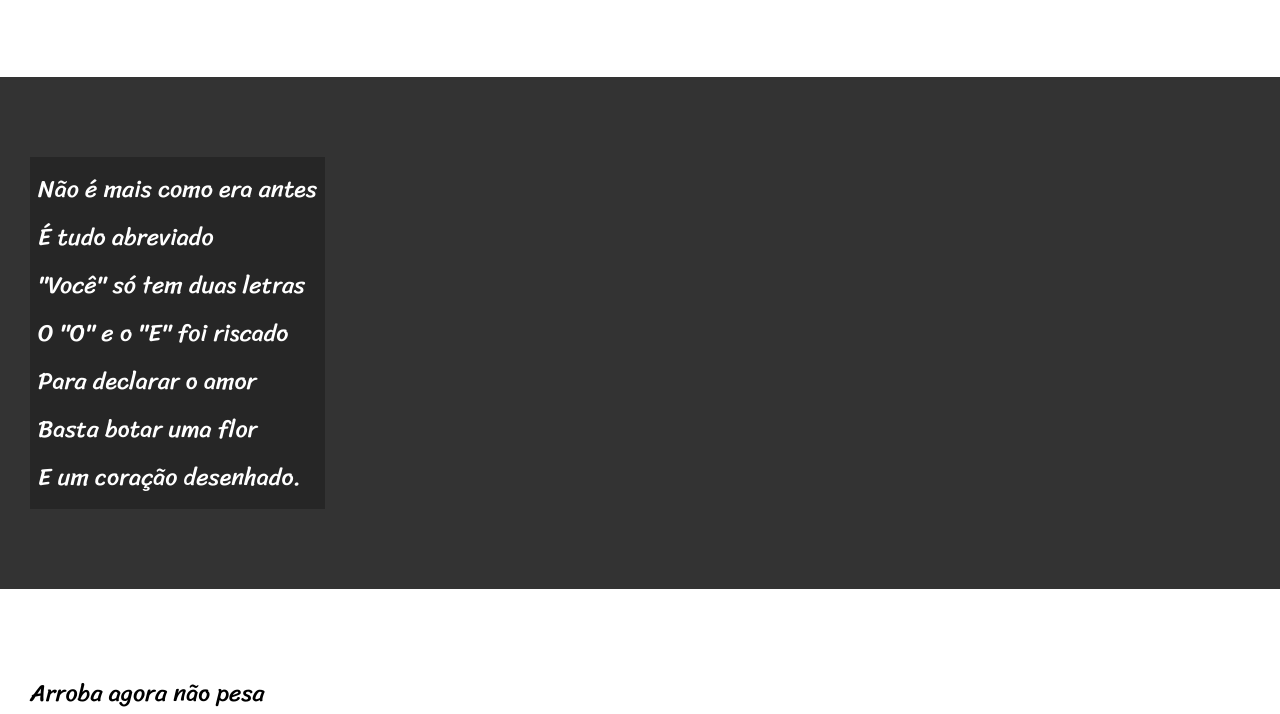
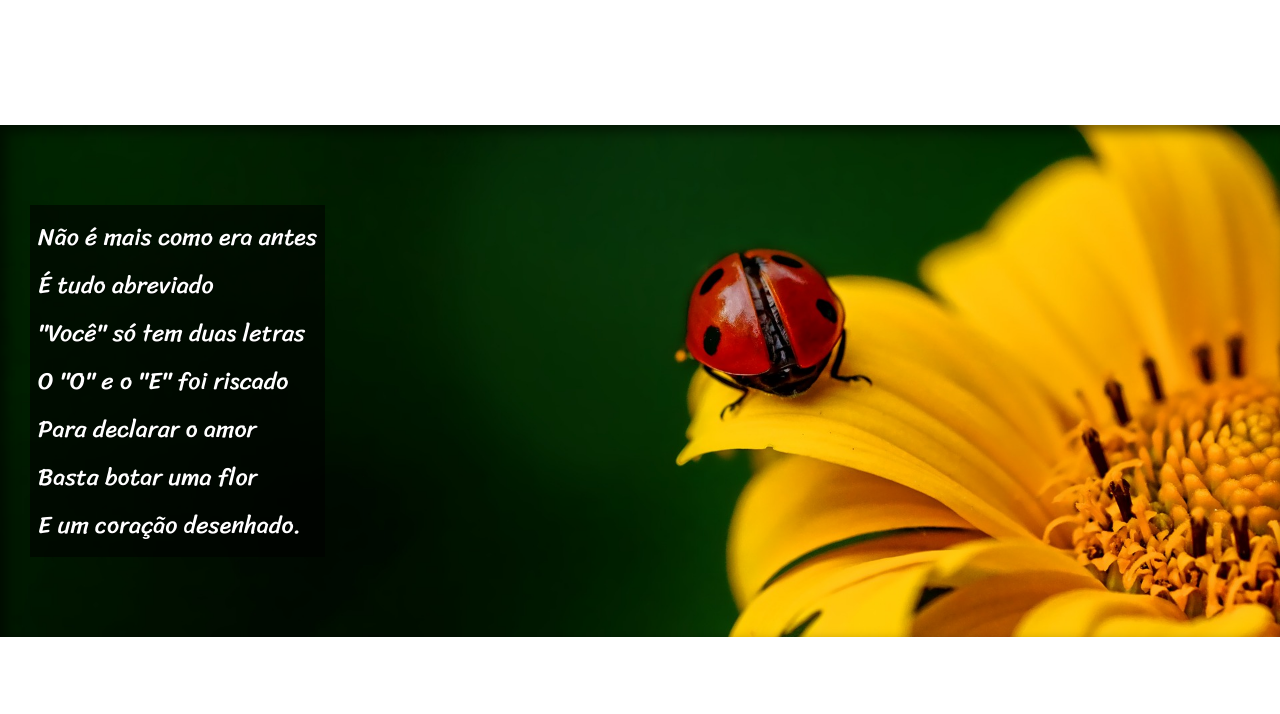
Before and after one commit to araujokevin/html-css, a plain HTML site: page desafios/d012/index.html in a window 1280 px wide. Shown: the part 608-1322 px from the top of the page. Drawn offline with Linux system fonts and the light colour scheme.

Commit message:
Implementação do efeito parallax na página.

```diff
--- a/desafios/d012/css/styles.css
+++ b/desafios/d012/css/styles.css
@@ -26,7 +26,7 @@ header {
 
 header > h1 {
     padding-top: 50px;
-    font-size: 4rem;
+    font-size: 4em;
     font-variant: small-caps;
     font-family: var(--fonte2);
 }
@@ -50,8 +50,12 @@ section {
     padding-bottom: 10vh;
     line-height: 2em;
     padding-left: 30px;
-    font-size: 1.5rem;
+    font-size: 1.5em;
     font-family: var(--fonte3);
+}
+
+section > p {
+    padding-bottom: 2em;
 }
 
 section.normal {
@@ -62,13 +66,30 @@ section.normal {
 section.imagem {
     background-color: rgb(51, 51, 51);
     color: white;
+    box-shadow: inset 6px 6px 13px 0px rgba(0, 0, 0, 0.54);
+    background-size: cover;
+    background-attachment: fixed;
 
 }
 
 section.imagem > p {
     display: inline-block;
-    background-color: rgba(0, 0, 0, 0.25);
+    background-color: rgba(0, 0, 0, 0.57);
     padding: 8px;
+    text-shadow: 1px 1px 0 rgba(0, 0, 0, 0.439);
+}
+
+section#img01 {
+    background-image: url('../imagens/background001.jpg');
+    background-position: right center;
+
+}
+
+section#img02 {
+    background-image: url('../imagens/background002.jpg');
+
+
+
 }
 
 footer {
--- a/desafios/d012/index.html
+++ b/desafios/d012/index.html
@@ -18,7 +18,7 @@
       <p>
         Por
         <a href="https://www.recantodasletras.com.br/poesias/3186743"
-          >Milton Duarte</a
+           target="_blank">Milton Duarte</a
         >
       </p>
     </header>
@@ -35,7 +35,7 @@
       </p>
     </section>
 
-    <section class="imagem">
+    <section class="imagem" id="img01">
       <p>
         Não é mais como era antes <br />
         É tudo abreviado <br />
@@ -68,7 +68,7 @@
       </p>
     </section>
 
-    <section class="imagem">
+    <section class="imagem" id="img02">
       <p>
         Tenho saudade das cartas <br />
         Escritas com a própria mão <br />
@@ -108,7 +108,7 @@
         <a href="https://gustavoguanabara.github.io" target="_blank"
           >Gustavo Guanabara</a
         >
-        para o <a href="https://www.cursoemvideo.com/">CursoemVideo</a>
+        para o <a href="https://www.cursoemvideo.com/" target="_blank">CursoemVideo</a>
       </p>
     </footer>
   </body>
```
